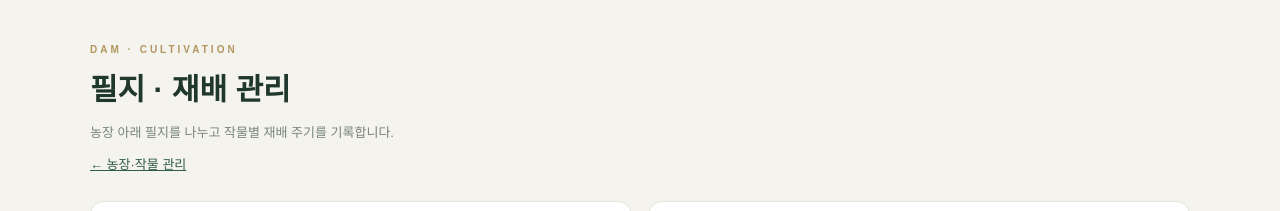
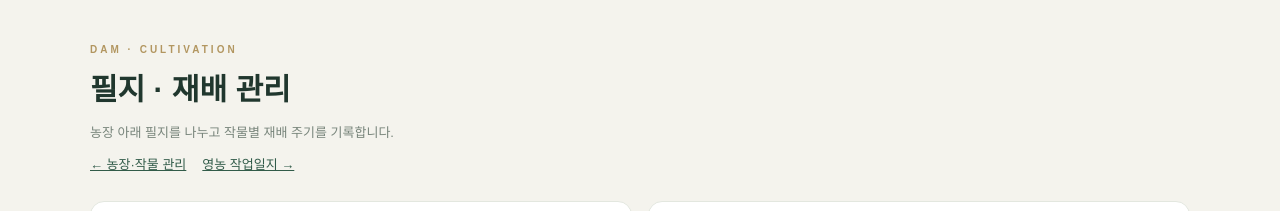
Before and after one commit to hansujeong83/DAM, a Next.js app: page /farm/operations in a window 1280 px wide. Shown: the top 211 px of the page. Built offline with nearby package versions, Linux system fonts and the light colour scheme; no server answers.

Commit message:
feat(farm): link field journal from cultivation management

```diff
--- a/app/farm/operations/page.tsx
+++ b/app/farm/operations/page.tsx
@@ -78,7 +78,7 @@ export default function FarmOperationsPage() {
 
   return <main style={{ minHeight: "100vh", background: "#f4f3ed", padding: "34px 20px", color: "#20372e" }}>
     <div style={{ maxWidth: 1100, margin: "0 auto" }}>
-      <header style={{ marginBottom: 28 }}><p style={{ color: "#b29660", fontSize: 10, fontWeight: 800, letterSpacing: 3 }}>DAM · CULTIVATION</p><h1 style={{ fontSize: 30, margin: 0 }}>필지 · 재배 관리</h1><p style={{ color: "#78857b", fontSize: 13 }}>농장 아래 필지를 나누고 작물별 재배 주기를 기록합니다.</p><a href="/farm" style={{ color: "#315b49", fontSize: 13 }}>← 농장·작물 관리</a></header>
+      <header style={{ marginBottom: 28 }}><p style={{ color: "#b29660", fontSize: 10, fontWeight: 800, letterSpacing: 3 }}>DAM · CULTIVATION</p><h1 style={{ fontSize: 30, margin: 0 }}>필지 · 재배 관리</h1><p style={{ color: "#78857b", fontSize: 13 }}>농장 아래 필지를 나누고 작물별 재배 주기를 기록합니다.</p><nav style={{display:"flex",gap:16,flexWrap:"wrap",marginTop:12}}><a href="/farm" style={{ color: "#315b49", fontSize: 13 }}>← 농장·작물 관리</a><a href="/farm/journal" style={{ color: "#315b49", fontSize: 13 }}>영농 작업일지 →</a></nav></header>
       <div style={{ display: "grid", gridTemplateColumns: "repeat(auto-fit,minmax(min(100%,320px),1fr))", gap: 16, marginBottom: 20 }}>
         <section style={panel}><h2 style={{ fontSize: 18, marginTop: 0 }}>필지 등록</h2><form onSubmit={savePlot}>
           <label style={label}>소속 농장 *</label><select style={field} value={farmId} onChange={e => setFarmId(e.target.value)} required><option value="">농장 선택</option>{farms.map(f => <option key={f.id} value={f.id}>{f.name}</option>)}</select>
```
